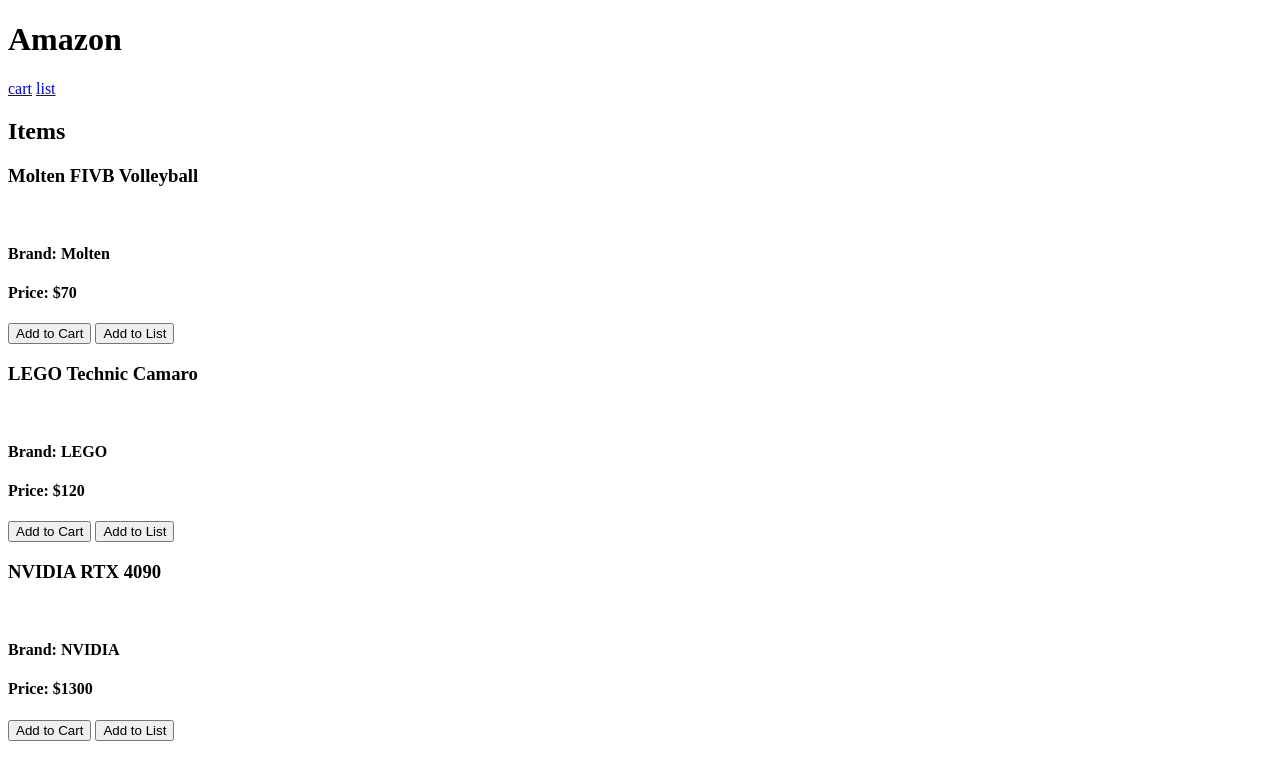
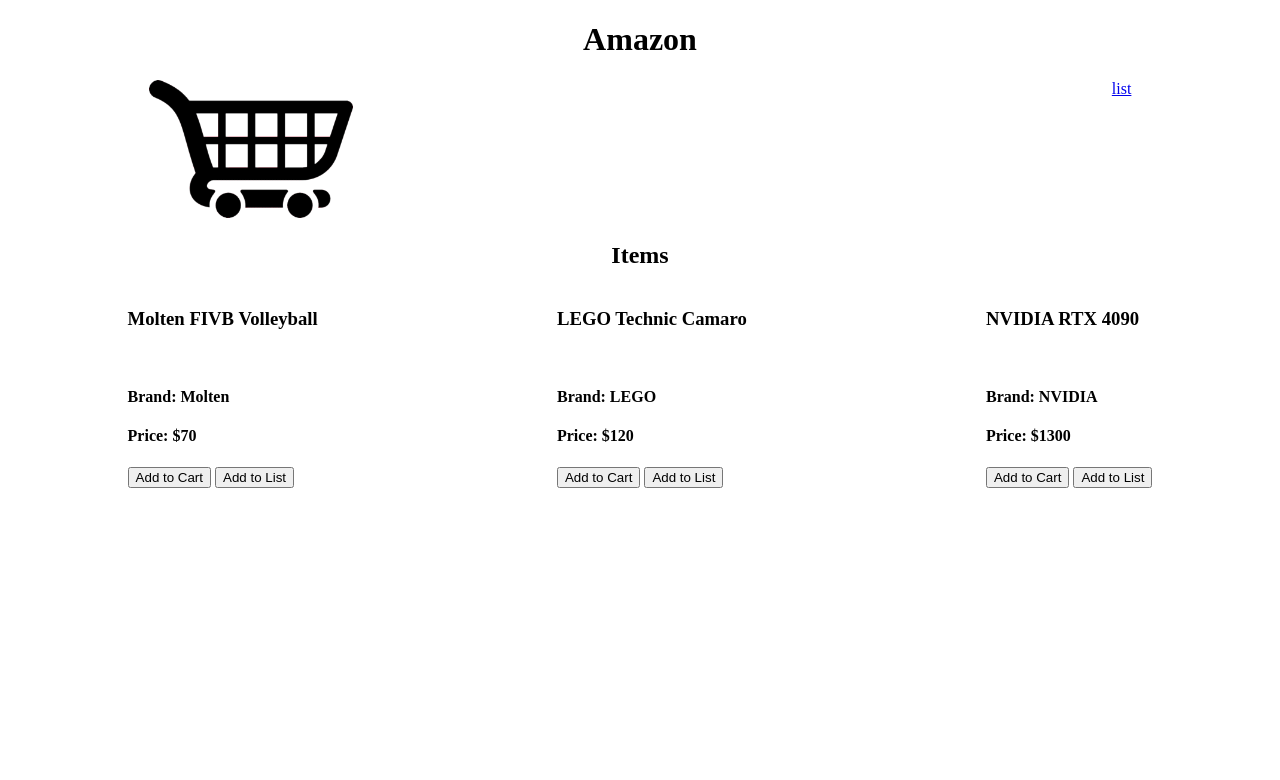
Before and after one commit to Prest0nY/AmazonReplica, a website: page public/index.html in a window 1280 px wide. Drawn offline with Linux system fonts and the light colour scheme.

Commit message:
added css

```diff
--- a/public/index.html
+++ b/public/index.html
@@ -4,17 +4,21 @@
     <meta charset="UTF-8">
     <meta name="viewport" content="width=device-width, initial-scale=1.0">
     <title>Document</title>
+    <link rel="stylesheet" href="styles.css">
 </head>
 <body>
-    <h1>Amazon</h1>
+    <h1 class="textcenter">Amazon</h1>
 
-    <a href="cart.html">cart<img /></a>
+    <div class="evenspace">
+        <a href="cart.html"><img style="width:30%" src="images/cart.png"/></a>
 
-    <a href="list.html">list<img /></a>
+        <a href="list.html">list<img /></a>
 
-    <h2>Items</h2>
+    </div>
 
-    <div>
+    <h2 class="textcenter">Items</h2>
+
+    <div class="evenspace">
         <div>
             <h3>Molten FIVB Volleyball</h3>
             <img />
--- /dev/null
+++ b/public/styles.css
@@ -0,0 +1,8 @@
+.evenspace {
+    justify-content: space-around;
+    display: flex;
+}
+
+.textcenter {
+    text-align: center;
+}
```
Also changed, not shown: public/cart.html (+1 -0 lines), public/list.html (+1 -0 lines), public/images/cart.png (added).
